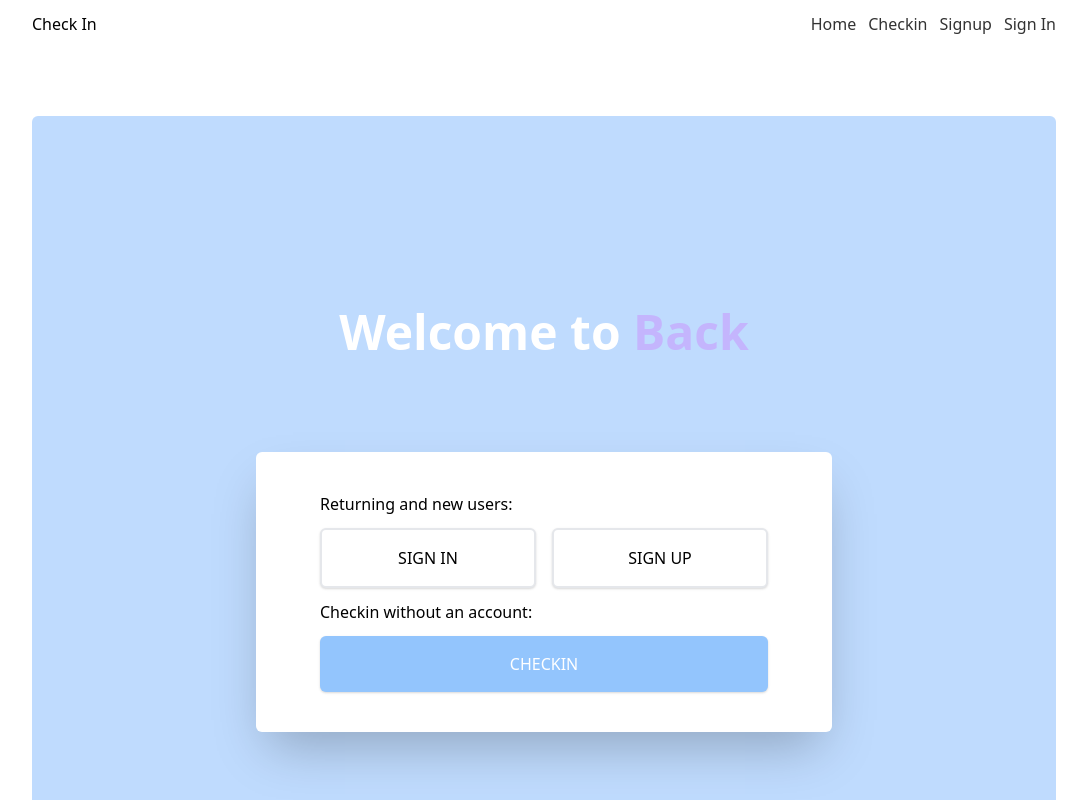
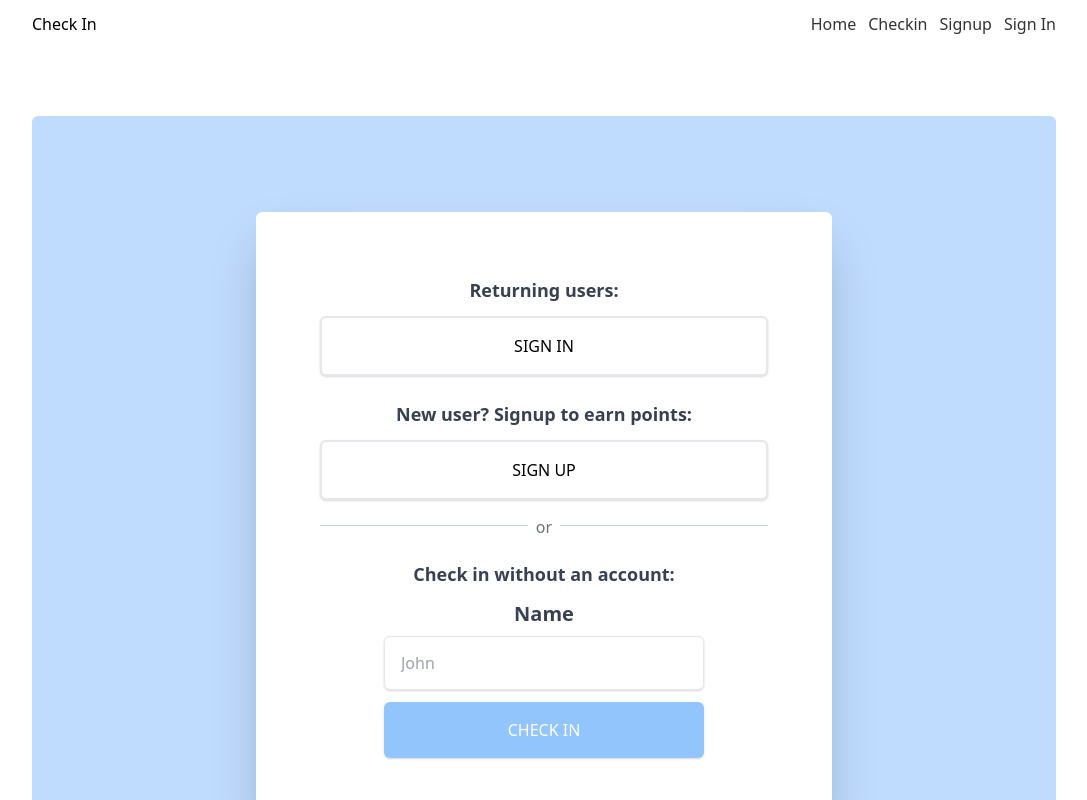
Before and after one commit to doanja/check-in, a Next.js app: page / in a window 1280 px wide. Shown: the top 800 px of the page, without its empty margins (96-1183 px from the left). Built offline with nearby package versions, Linux system fonts and the light colour scheme.

Commit message:
updating home page to render the CheckinForm instead of having to navigate to the checkin formg

```diff
--- a/pages/checkin.tsx
+++ b/components/CheckinContainer.tsx
@@ -2,7 +2,7 @@ import { CheckinForm } from 'components';
 import { useMemory } from 'contexts/MemoryContext';
 import { useRouter } from 'next/router';
 
-const checkin = () => {
+const CheckinContainer = () => {
   const router = useRouter();
   const { checkedInUsers, setCheckedInUsers } = useMemory();
 
@@ -14,27 +14,15 @@ const checkin = () => {
 
   const checkinUser = async (formValues: { name: string }) => {
     const newCheckedInUser: CheckedInUser = { name: formValues.name, checkinTime: getCurrentTimeStamp() };
-
     await setCheckedInUsers([...checkedInUsers, newCheckedInUser]);
-
     router.push('/waitlist');
   };
 
   return (
-    <div className='page-container'>
-      <div className='mx-auto z-10 mt-48 text-center'>
-        <h1 className='text-white text-5xl font-semibold'>
-          Welcome to Back. <span className='text-purple-300'>Please Check In.</span>
-        </h1>
-        <p className='text-blue-300 mt-2'>Check in and earn points that can be used torwards rewards</p>
-      </div>
-      <div className='max-w-xl w-full mt-24 mb-24 rounded-md shadow-2xl bg-white mx-auto overflow-hidden z-10'>
-        <div className='px-16 py-10'>
-          <CheckinForm onSubmit={checkinUser} />
-        </div>
-      </div>
+    <div className='px-16'>
+      <CheckinForm onSubmit={checkinUser} />
     </div>
   );
 };
 
-export default checkin;
+export default CheckinContainer;
--- /dev/null
+++ b/components/WaitlistTable.tsx
@@ -0,0 +1,39 @@
+import { useMemory } from 'contexts/MemoryContext';
+import WaitlistTableRow from './WaitlistTableRow';
+
+const WaitlistTable = () => {
+  const { checkedInUsers, setCheckedInUsers } = useMemory();
+
+  return (
+    <div className='flex flex-col mt-3 px-5 w-full'>
+      <div className='-my-2 overflow-x-auto sm:-mx-6 lg:-mx-8'>
+        <div className='py-2 align-middle inline-block min-w-full sm:px-6 lg:px-8'>
+          <div className='shadow overflow-hidden border-b border-gray-200 sm:rounded-lg'>
+            <table className='min-w-full divide-y divide-gray-200'>
+              {/* title */}
+              <thead className='bg-gray-50'>
+                <tr>
+                  <th scope='col' className='px-6 py-3 text-left text-xs font-medium text-gray-500 uppercase tracking-wider'>
+                    Name
+                  </th>
+                  <th scope='col' className='px-6 py-3 text-left text-xs font-medium text-gray-500 uppercase tracking-wider'>
+                    Check In Time
+                  </th>
+                </tr>
+              </thead>
+
+              {/* body */}
+              <tbody className='bg-white divide-y divide-gray-200'>
+                {checkedInUsers.map((user: CheckedInUser, i) => (
+                  <WaitlistTableRow user={user} key={i} />
+                ))}
+              </tbody>
+            </table>
+          </div>
+        </div>
+      </div>
+    </div>
+  );
+};
+
+export default WaitlistTable;
--- /dev/null
+++ b/components/WaitlistTableRow.tsx
@@ -0,0 +1,18 @@
+interface WaitlistTableRowProps {
+  user: CheckedInUser;
+}
+
+const WaitlistTableRow = ({ user }: WaitlistTableRowProps) => {
+  return (
+    <tr>
+      <td className='px-6 py-4 whitespace-nowrap'>
+        <div className='text-sm font-medium text-gray-900'>{user.name}</div>
+      </td>
+      <td className='px-6 py-4 whitespace-nowrap'>
+        <div className='text-sm text-gray-900'>{user.checkinTime}</div>
+      </td>
+    </tr>
+  );
+};
+
+export default WaitlistTableRow;
--- a/components/index.tsx
+++ b/components/index.tsx
@@ -4,6 +4,7 @@ import UserCard from './UserCard';
 import SignupForm from './SignupForm';
 import SigninForm from './SigninForm';
 import CheckinForm from './CheckinForm';
+import CheckinContainer from './CheckinContainer';
 
 import Modal from './Modal';
 
@@ -12,4 +13,22 @@ import Layout from './Layout';
 import Nav from './Nav';
 import Footer from './Footer';
 
-export { FormInput, FormError, UserCard, SignupForm, SigninForm, CheckinForm, Modal, Meta, Layout, Nav, Footer };
+import WaitlistTable from './WaitlistTable';
+import WaitlistTableRow from './WaitlistTableRow';
+
+export {
+  FormInput,
+  FormError,
+  UserCard,
+  SignupForm,
+  SigninForm,
+  CheckinForm,
+  CheckinContainer,
+  Modal,
+  Meta,
+  Layout,
+  Nav,
+  Footer,
+  WaitlistTable,
+  WaitlistTableRow,
+};
--- a/pages/index.tsx
+++ b/pages/index.tsx
@@ -1,3 +1,4 @@
+import { CheckinContainer } from '@/components';
 import { useRouter } from 'next/router';
 
 export default function Home() {
@@ -5,28 +6,30 @@ export default function Home() {
 
   return (
     <div className='page-container'>
-      <div className='mx-auto z-10 mt-48 text-center'>
+      {/* <div className='mx-auto z-10 mt-48 text-center'>
         <h1 className='text-white text-5xl font-semibold'>
-          Welcome to <span className='text-purple-300'>Back</span>
+          Welcome to <span className='text-purple-300'>askljdf;lkajsdf</span>
         </h1>
-      </div>
+      </div> */}
 
-      <div className='max-w-xl w-full mt-24 mb-24 rounded-md shadow-2xl bg-white mx-auto overflow-hidden z-10'>
-        <div className='px-16 py-10'>
-          <p className='mb-3'>Returning and new users:</p>
-          <div className='form-btn-group'>
-            <button onClick={() => router.push('/signin')} type='button' className='form-btn-secondary'>
-              Sign in
-            </button>
-            <button onClick={() => router.push('/signup')} type='button' className='form-btn-secondary'>
-              Sign up
-            </button>
+      <div className='max-w-xl w-full mt-24 mb-24 rounded-md shadow-2xl bg-white mx-auto overflow-hidden z-10 text-center'>
+        <div className='p-16'>
+          <p className='text-gray-700 text-lg font-bold mb-3'>Returning users:</p>
+          <button onClick={() => router.push('/signin')} type='button' className='form-btn-secondary'>
+            Sign in
+          </button>
+
+          <p className='text-gray-700 text-lg font-bold mb-3 mt-6'>New user? Signup to earn points:</p>
+          <button onClick={() => router.push('/signup')} type='button' className='form-btn-secondary'>
+            Sign Up
+          </button>
+
+          <div className='loginSignUpSeparator'>
+            <span className='textInSeparator'>or</span>
           </div>
 
-          <p className='mb-3'>Checkin without an account:</p>
-          <button onClick={() => router.push('/checkin')} type='button' className='form-btn-primary'>
-            Checkin
-          </button>
+          <p className='text-gray-700 text-lg font-bold mb-3'>Check in without an account:</p>
+          <CheckinContainer />
         </div>
       </div>
     </div>
--- a/pages/waitlist.tsx
+++ b/pages/waitlist.tsx
@@ -1,72 +1,22 @@
-interface waitlistProps {}
+import { WaitlistTable } from '@/components';
+import { useRouter } from 'next/router';
 
-const waitlist = ({}: waitlistProps) => {
+const waitlist = () => {
+  const router = useRouter();
+
   return (
     <div className='page-container'>
-      {/* <div className='mx-auto z-10 mt-48 text-center'>
+      <div className='mx-auto z-10 mt-48 text-center'>
         <h1 className='text-white text-5xl font-semibold'>
-          Welcome to Back. <span className='text-purple-300'>Please Check In.</span>
+          Wait<span className='text-purple-300'>List</span>
         </h1>
-        <p className='text-blue-300 mt-2'>Check in and earn points that can be used torwards rewards</p>
-      </div> */}
+      </div>
 
-      <div className='flex flex-col'>
-        <div className='-my-2 overflow-x-auto sm:-mx-6 lg:-mx-8'>
-          <div className='py-2 align-middle inline-block min-w-full sm:px-6 lg:px-8'>
-            <div className='shadow overflow-hidden border-b border-gray-200 sm:rounded-lg'>
-              <table className='min-w-full divide-y divide-gray-200'>
-                <thead className='bg-gray-50'>
-                  <tr>
-                    <th scope='col' className='px-6 py-3 text-left text-xs font-medium text-gray-500 uppercase tracking-wider'>
-                      Name
-                    </th>
-                    <th scope='col' className='px-6 py-3 text-left text-xs font-medium text-gray-500 uppercase tracking-wider'>
-                      Title
-                    </th>
-                    <th scope='col' className='px-6 py-3 text-left text-xs font-medium text-gray-500 uppercase tracking-wider'>
-                      Status
-                    </th>
-                    <th scope='col' className='px-6 py-3 text-left text-xs font-medium text-gray-500 uppercase tracking-wider'>
-                      Role
-                    </th>
-                    <th scope='col' className='relative px-6 py-3'>
-                      <span className='sr-only'>Edit</span>
-                    </th>
-                  </tr>
-                </thead>
-                <tbody className='bg-white divide-y divide-gray-200'>
-                  <tr>
-                    <td className='px-6 py-4 whitespace-nowrap'>
-                      <div className='flex items-center'>
-                        {/* <div className="flex-shrink-0 h-10 w-10">
-                    <img className="h-10 w-10 rounded-full" src="https://images.unsplash.com/photo-1494790108377-be9c29b29330?ixlib=rb-1.2.1&ixid=eyJhcHBfaWQiOjEyMDd9&auto=format&fit=facearea&facepad=4&w=256&h=256&q=60" alt="">
-                  </div> */}
-                        <div className='ml-4'>
-                          <div className='text-sm font-medium text-gray-900'>Jane Cooper</div>
-                          <div className='text-sm text-gray-500'>jane.cooper@example.com</div>
-                        </div>
-                      </div>
-                    </td>
-                    <td className='px-6 py-4 whitespace-nowrap'>
-                      <div className='text-sm text-gray-900'>Regional Paradigm Technician</div>
-                      <div className='text-sm text-gray-500'>Optimization</div>
-                    </td>
-                    <td className='px-6 py-4 whitespace-nowrap'>
-                      <span className='px-2 inline-flex text-xs leading-5 font-semibold rounded-full bg-green-100 text-green-800'>Active</span>
-                    </td>
-                    <td className='px-6 py-4 whitespace-nowrap text-sm text-gray-500'>Admin</td>
-                    <td className='px-6 py-4 whitespace-nowrap text-right text-sm font-medium'>
-                      <a href='#' className='text-indigo-600 hover:text-indigo-900'>
-                        Edit
-                      </a>
-                    </td>
-                  </tr>
-                </tbody>
-              </table>
-            </div>
-          </div>
-        </div>
-      </div>
+      <WaitlistTable />
+
+      <button onClick={() => router.push('/')} type='button' className='form-btn-primary mt-3 max-w-md mx-auto'>
+        Home
+      </button>
     </div>
   );
 };
--- a/styles/index.css
+++ b/styles/index.css
@@ -45,6 +45,21 @@
   @apply max-w-5xl my-0 mx-auto;
 }
 
+.loginSignUpSeparator {
+  border-top: 1px solid #cbd2d6;
+  position: relative;
+  margin: 25px 0 10px;
+  text-align: center;
+}
+
+.textInSeparator {
+  background-color: #fff;
+  padding: 0 0.5em;
+  position: relative;
+  color: #6c7378;
+  top: -0.7em;
+}
+
 a {
   color: #333;
   text-decoration: none;
```
